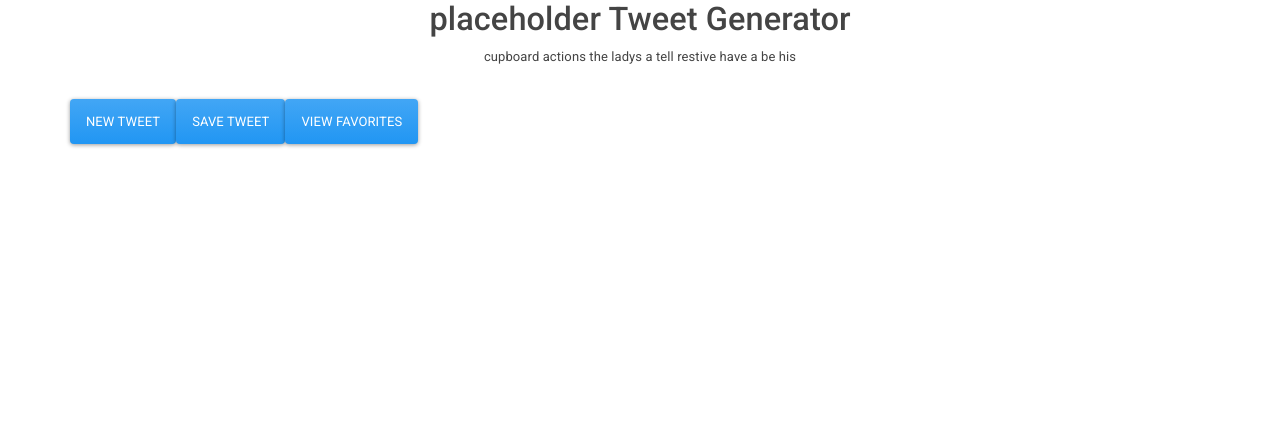
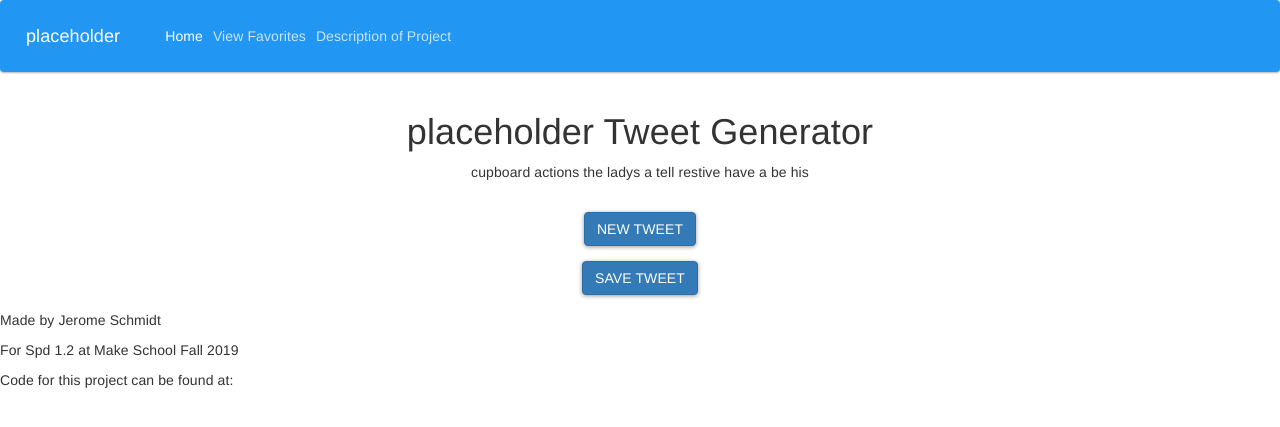
Before and after one commit to Jeromeschmidt/tweet-gen, a Flask app: page / in a window 1280 px wide. Shown: the top 427 px of the page. Run offline with Flask 2, Linux system fonts and the light colour scheme; some libraries are stand-ins or nearby versions.

Commit message:
inital commit

```diff
--- a/app.py
+++ b/app.py
@@ -42,5 +42,9 @@ def delete_tweet(tweet_id):
 def view_favorites():
     return render_template('view_favorites.html', tweets=tweet_coll.find().sort([('created_at', -1)]))
 
+@app.route('/description')
+def description():
+    return render_template('description.html')
+
 if __name__ == '__main__':
     app.run(debug=True, host='0.0.0.0', port=os.environ.get('PORT', 5000))
--- a/templates/base.html
+++ b/templates/base.html
@@ -1,17 +1,50 @@
 <!-- templates/base.html -->
+<!-- USED BOOTSWATCH AS A REFERENCE FOR DESIGN COMPONENTS -->
 <!doctype html>
 <html>
     <script src='https://maxcdn.bootstrapcdn.com/bootstrap/3.3.7/js/bootstrap.min.js'></script>
     <link rel='stylesheet' href='https://bootswatch.com/4/materia/bootstrap.min.css'>
+    <meta charset="utf-8">
+    <link rel="stylesheet" href="https://maxcdn.bootstrapcdn.com/bootstrap/3.4.0/css/bootstrap.min.css">
+    <script src="https://ajax.googleapis.com/ajax/libs/jquery/3.4.1/jquery.min.js"></script>
+    <script src="https://maxcdn.bootstrapcdn.com/bootstrap/3.4.0/js/bootstrap.min.js"></script>
 <head>
   <meta charset='utf-8'>
   <title>Tweet Generator</title>
 </head>
+<nav class="navbar navbar-expand-lg navbar-dark bg-primary">
+  <a class="navbar-brand" href="/">placeholder</a>
+  <button class="navbar-toggler" type="button" data-toggle="collapse" data-target="#navbarColor01" aria-controls="navbarColor01" aria-expanded="false" aria-label="Toggle navigation">
+    <span class="navbar-toggler-icon"></span>
+  </button>
+
+  <div class="collapse navbar-collapse" id="navbarColor01">
+    <ul class="navbar-nav mr-auto">
+      <li class="nav-item active">
+        <a class="nav-link" href="/">Home <span class="sr-only">(current)</span></a>
+      </li>
+      <li class="nav-item">
+        <a class="nav-link" href="/view_favorites">View Favorites</a>
+      </li>
+      <li class="nav-item">
+        <a class="nav-link" href="/description">Description of Project</a>
+      </li>
+    </ul>
+  </div>
+</nav>
 <body>
     <div class='container'>
         {% block content %}{% endblock %}
     </div>
 </body>
-<footer class='page-footer font-small blue pt-4'>
+
+<footer id="footer">
+    <div class="row">
+        <div class="col-lg-12">
+            <p>Made by Jerome Schmidt</p>
+            <p>For Spd 1.2 at Make School Fall 2019</p>
+            <p>Code for this project can be found at: </p>
+        </div>
+    </div>
 </footer>
 </html>
--- a/templates/index.html
+++ b/templates/index.html
@@ -6,26 +6,36 @@
     <h1>placeholder Tweet Generator</h1>
     <p>{{ sentence }}</p>
     <br>
-    <div class="row">
         <div class='form-group' action="/">
             <button class='btn btn-primary' onClick="window.location.reload()">New Tweet</button>
         </div>
-        <!-- <div class='form-group' action="/save_tweet">
-            <button class='btn btn-primary' type="submit" value="{{sentence}}">Save Tweet</button>
-        </div> -->
-        <div class='form-group' action="/{{ sentence }}">
-            <a href="/{{ sentence }}"
-            <button class='btn btn-primary' ">Save Tweet</button>
-            </a>
+        <div class='form-group' action="/{{ sentence }}" href="/{{ sentence }}">
+            <!-- <a href="/{{ sentence }}" -->
+            <button class='btn btn-primary' data-toggle="modal" data-target="#myModal">Save Tweet</button>
+            <!-- </a> -->
+            <div class="modal fade" id="myModal" role="dialog">
+              <div class="modal-dialog">
+
+                <!-- Modal content-->
+                <div class="modal-content">
+                  <div class="modal-header">
+                    <h4 class="modal-title">Attention</h4>
+                    <button type="button" class="close" data-dismiss="modal">&times;</button>
+                  </div>
+                  <div class="modal-body">
+                    <p>Tweet has been saved!</p>
+                  </div>
+                  <div class="modal-footer">
+                    <button type="button" class="btn btn-default" data-dismiss="modal">Close</button>
+                  </div>
+                </div>
+              </div>
         </div>
-        <div class='form-group' action="/view_favorites">
-            <a href="/view_favorites"
-            <button class='btn btn-primary' ">View Favorites</button>
-            </a>
-        </div>
-    </div>
-    <!-- <div class="form-group col-xs-2">
-        <input class="form-control form-control-sm" type="text" placeholder="How many words would you like?" id="inputSmall" type='submit' value='{{ num_of_words }}'>
-    </div> -->
+        <!-- <button type="button" class="btn btn-info btn-lg" data-toggle="modal" data-target="#myModal">Open Modal</button> -->
+
+          <!-- Modal -->
+
 </center>
+
+
 {% endblock %}
```
Also changed, not shown: templates/description.html (added, +16 -0 lines), templates/view_favorites.html (+43 -7 lines).
